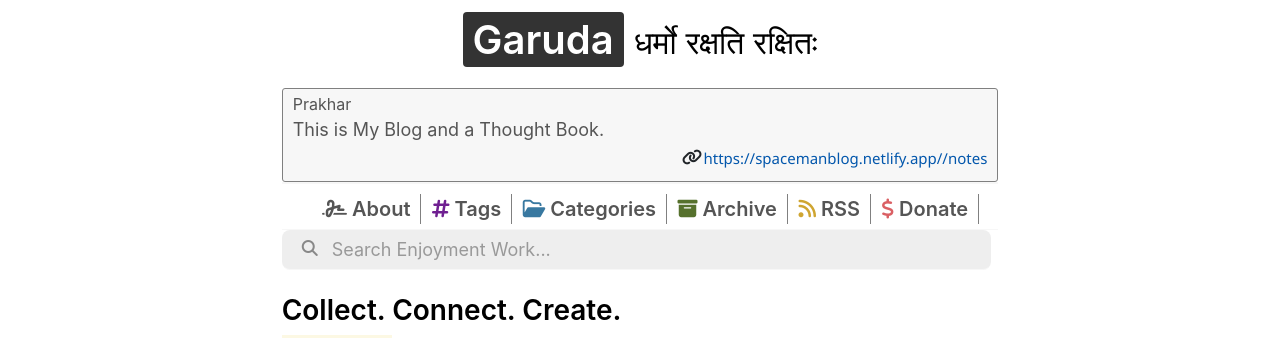
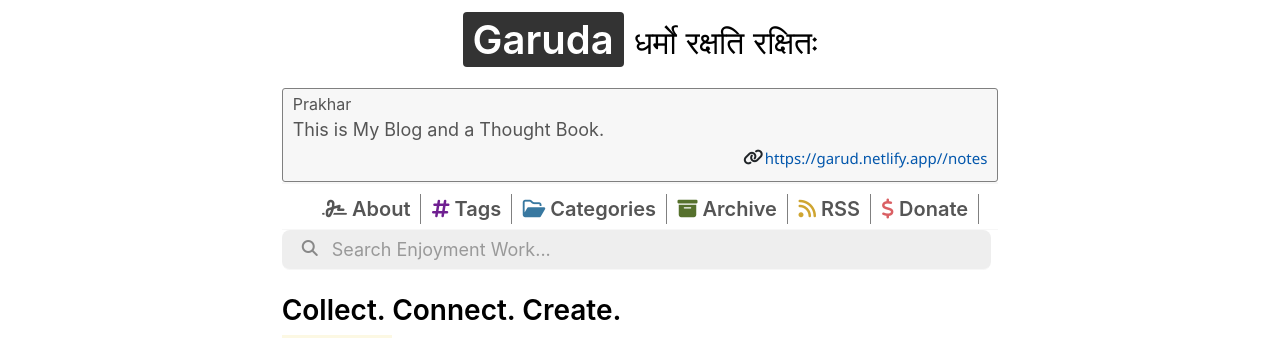
Before and after one commit to stardoom4/blog, a Jekyll site: the page built from index.md, in a window 1280 px wide and 900 px high. Shown: the top 338 px of the window. Built offline with Jekyll 4.4.1, drawn with Linux system fonts in a browser that asks for light colours; nearby versions of some CDN libraries; part of the change alters nothing that is shown.

Commit message:
Update _config.yml

```diff
--- a/_config.yml
+++ b/_config.yml
@@ -7,7 +7,7 @@ author_bio:
 description: "This is My Blog and a Thought Book."
 footer_description:
   'This is Prakhar'
-notes_url: "https://spacemanblog.netlify.app/"
+notes_url: "https://garud.netlify.app/"
 profile_pic: /assets/img/logo.png
 favicon: /assets/img/favicon.png
 baseurl: "" # the subpath of your site, e.g. /blog
```
